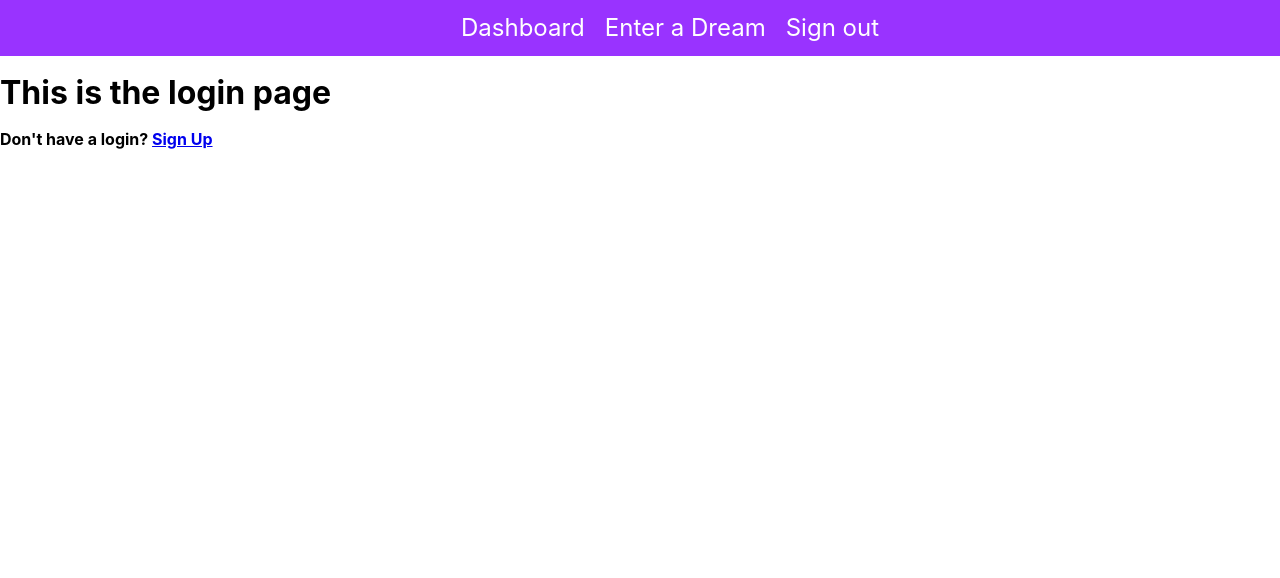
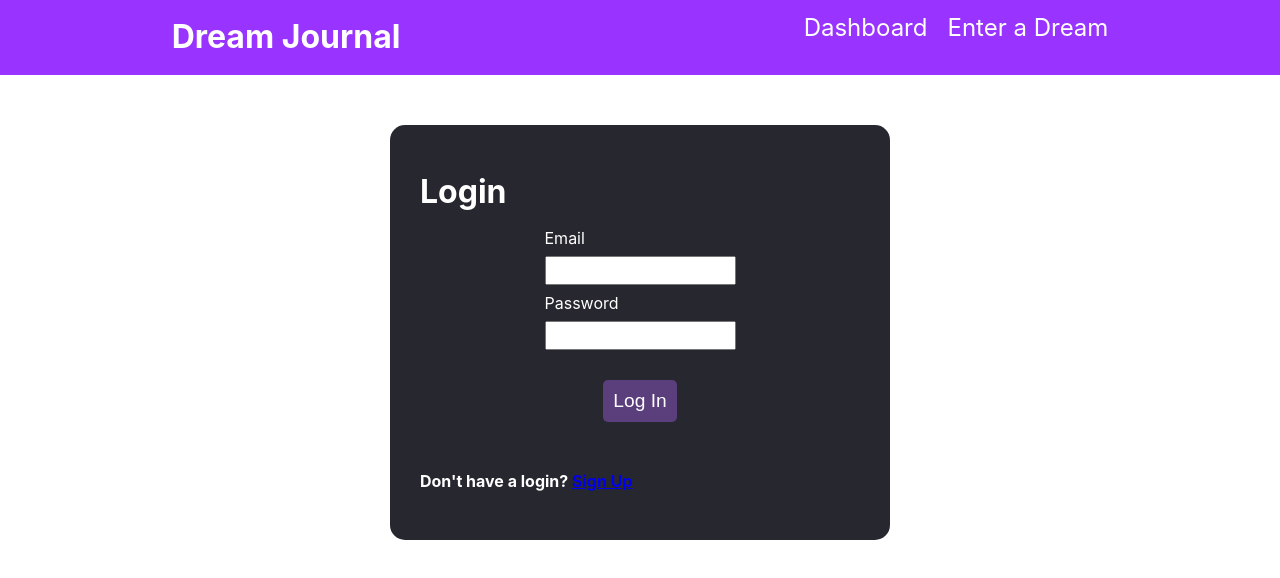
Before and after one commit to AndChurchville/DreamJournal, a React (Create React App) app: page /Login in a window 1280 px wide. Shown: the top 578 px of the page. Built offline with nearby package versions, Linux system fonts and the light colour scheme; no server answers.

Commit message:
working on CSS/overall design

```diff
--- a/src/App.css
+++ b/src/App.css
@@ -1,4 +1,4 @@
-html{
+*, html{
   box-sizing: border-box;
 }
 
@@ -49,19 +49,3 @@ button{
   background-color: #5b3e7c;
   font-size: 1.2rem;
 }
-
-.dream-summary{
-  padding: 10px;
-  font-size: 1.5rem;
-  line-height: 35px;
-  margin: 0;
-
-}
-.dream-summary h5{
-  margin: 0;
-  font-weight: bold;
-  font-size: 2rem;
-}
-.dream-summary p{
-  margin: 10px;
-}
--- a/src/Auth.js
+++ b/src/Auth.js
@@ -1,4 +1,3 @@
-import { app } from 'firebase';
 import React, {useEffect, useState} from 'react';
 import firebase from './firebase';
 
@@ -6,10 +5,18 @@ export const AuthContext = React.createContext();
 
 export const AuthProvider = ({ children }) => {
     const [currentUser, setCurrentUser] = useState(null);
+    const [awaiting, setAwating] = useState(true);
 
     useEffect(() => {
-        firebase.auth().onAuthStateChanged(setCurrentUser);
+        firebase.auth().onAuthStateChanged((user) => {
+          setCurrentUser(user);
+          setAwating(false);
+        });
     }, []);
+
+    if(awaiting){
+      return <><p>Loading...</p></>
+    }
 
     return (
       <AuthContext.Provider
--- a/src/PrivateRoute.js
+++ b/src/PrivateRoute.js
@@ -7,6 +7,7 @@ import {AuthContext} from './Auth';
 export default function PrivateRoute({component: RouteComponent, ...rest }) {
     const {currentUser} = useContext(AuthContext);
     return (
+        <>
         <Route
         {...rest}
         render={routeProps => !!currentUser ? (
@@ -15,6 +16,6 @@ export default function PrivateRoute({component: RouteComponent, ...rest }) {
             <Redirect to={'/Login'} />
         )}
          />
-
+</>
     );
 };
--- a/src/components/Dashboard.js
+++ b/src/components/Dashboard.js
@@ -1,5 +1,6 @@
 import React, {useState, useEffect} from 'react';
 import firebase from '../firebase';
+import styled from 'styled-components';
 
 
 //A list of all dream entries
@@ -28,16 +29,34 @@ export default function Dashboard() {
     return (
         <>
         {dreams.map(dream => {
-          return(
-            <>
-             <h1>{dream.title}</h1>
-             <p>{dream.entry}</p>
-             <p> Feelings: {dream.feelings}</p>
-
-        </>
-          )
+          return (
+             <>
+            {/* <ListContainer> */}
+              <EntryCard>
+                <h1>{dream.title}</h1>
+                <p>{dream.entry}</p>
+                <p> <strong>Feelings: </strong> {dream.feelings}</p>
+              </EntryCard>
+              {/* </ListContainer> */}
+            </>
+          );
         })}
 
       </>
     );
       }
+
+// const ListContainer = styled.div`
+// display: flex;
+// flex-direction: row;
+// flex-wrap: wrap;
+// `;
+      const EntryCard = styled.div`
+      background-color: gray;
+      color: white;
+      border-radius: 15px;
+      text-align: center;
+      width: 300px;
+      margin: 20px auto;
+      padding: 10px;
+      `;
--- a/src/components/DreamEntry.js
+++ b/src/components/DreamEntry.js
@@ -12,8 +12,8 @@ export default function DreamEntry(props) {
   // useState to keep user input
   const [title, setTitle] = useState("");
   const [entry, setEntry] = useState("");
-  // submit set to false initally
-  const [isSubmitted, setIsSubmitted] = useState(false);
+  // // submit set to false initally
+  // const [isSubmitted, setIsSubmitted] = useState(false);
   //get the state for checked emotions
   const [checked, setIsChecked] = useState("no emotions");
 
@@ -52,11 +52,6 @@ export default function DreamEntry(props) {
     clearField();
     window.location.replace('/')
 
-
-    // console.log(`Title: ${title}, Dream: ${entry}, Emotions: ${checked}`);
-    // // set to true when user clicks submit button
-    // setIsSubmitted(true);
-
   };
 
 
@@ -94,10 +89,6 @@ export default function DreamEntry(props) {
           {/* </Link> */}
         </form>
 
-        <div className="dream-summary">
-          {/* if true display message else empty string */}
-          {isSubmitted ? message : null}
-        </div>
       </div>
     </>
   );
--- a/src/components/Home.js
+++ b/src/components/Home.js
@@ -7,18 +7,23 @@ export default function Home() {
   return (
     <>
       <HeroWrapper>
-        <HeroOverlay><h1>Dream Journal</h1></HeroOverlay>
+        <HeroOverlay>
+          <h1>Dream Journal</h1>
+        </HeroOverlay>
         <HeroImg src={starsky} />
       </HeroWrapper>
 
-    <Dashboard/>
-
-
-
-
+      <Container>
+        <Dashboard />
+      </Container>
     </>
   );
 }
+
+const Container = styled.div`
+display: grid;
+grid-template-columns: repeat(4, auto);
+`;
 
 const HeroWrapper = styled.div`
   position: relative;
@@ -45,5 +50,5 @@ position: relative;
   z-index: -1;
   margin: auto;
   object-fit: cover;
-  height: 30vh;
+  height: 20vh;
 `;
--- a/src/components/Login.js
+++ b/src/components/Login.js
@@ -1,13 +1,67 @@
-import React, {useState, useEffect} from 'react';
-import {Link} from 'react-router-dom';
+import React, { useCallback, useContext } from 'react'
+import { withRouter, Redirect, Link } from 'react-router-dom';
+import firebase from '../firebase';
+import { AuthContext } from '../Auth';
+import styled from "styled-components";
 
-export default function Login() {
+export default function Login({ history }) {
+  const handleLogin = useCallback(
+    async event => {
+      event.preventDefault();
+      const {email, password} = event.target.elements;
+      try {
+        await firebase.auth().signInWithEmailAndPassword(email.value, password.value);
+        history.push('/');
+      } catch (error) {
+        alert(error);
+      }
+    },
+    [history],
+  );
+  const { currentUser } = useContext(AuthContext);
+
+  if (currentUser) {
+    return <Redirect to='/' />;
+  }
+
   return (
-    <div>
-      <h1> This is the login page</h1>
+    <Container>
+      <h1>Login</h1>
+      <LoginForm onSubmit={handleLogin}>
+        <label>Email
+          <input name='email' type='email' />
+        </label>
+        <label>Password
+          <input name='password' type='password' />
+        </label>
+        <button type='submit'>Log In</button>
+      </LoginForm>
 
       <h4>Don't have a login? <Link to='/SignUp'>
         <span>Sign Up</span></Link></h4>
-    </div>
+    </Container>
   )
 }
+
+const Container = styled.div`
+display: flex;
+flex-direction: column;
+margin: 50px auto;
+width: 500px;
+padding: 30px;
+background-color: #272730;
+color: white;
+border-radius: 15px;
+`;
+
+const LoginForm = styled.form`
+  margin: auto;
+
+  input {
+    display: block;
+    padding: 5px;
+    margin: 10px 0;
+
+
+  }
+`;
--- a/src/components/Navbar.js
+++ b/src/components/Navbar.js
@@ -6,6 +6,7 @@ import styled from "styled-components";
 export default function Navbar() {
   return (
     <NavWrapper>
+      <Wordmark>Dream Journal</Wordmark>
       <Nav>
         <li>
           <Link to="/">Dashboard</Link>
@@ -13,9 +14,9 @@ export default function Navbar() {
         <li>
           <Link to="/dreamentry">Enter a Dream</Link>
         </li>
-        <li>
+        {/* <li>
           <Link to='/login' onClick={() => firebase.auth().signOut()}>Sign out</Link>
-        </li>
+        </li> */}
       </Nav>
     </NavWrapper>
   );
@@ -25,6 +26,9 @@ const NavWrapper = styled.div`
 background-color: rgba(153, 51, 255);
   display: flex;
   justify-content: space-around;
+`;
+const Wordmark = styled.h1`
+color: white;
 `;
 const Nav = styled.ul`
 list-style: none;
--- a/src/components/SignUp.js
+++ b/src/components/SignUp.js
@@ -1,5 +1,5 @@
 import React, { useCallback } from 'react'
-import { withRouter } from 'react-router-dom';
+import { withRouter, Link } from 'react-router-dom';
 import firebase from '../firebase';
 
 export default function SignUp({history}) {
@@ -20,14 +20,17 @@ export default function SignUp({history}) {
             <form onSubmit={handleRegister}>
                 <label>
                     Email
-                    <input name='email' type='email' placeholder='Email' />
+                    <input name='email' type='email' />
                 </label>
                 <label>
                     Password
-                    <input name='password' type='password' placeholder='Password' />
+                    <input name='password' type='password' />
                 </label>
                 <button type='submit'>Sign Up</button>
             </form>
+
+            <h4>Already have a login? <Link to='/Login'>
+        <span>Log In</span></Link></h4>
         </div>
     )
 }
--- a/src/firebase.js
+++ b/src/firebase.js
@@ -14,7 +14,6 @@ const firebaseConfig = {
   measurementId: process.env.REACT_APP_MEASUREMENT_ID
 };
 
-console.log(firebaseConfig);
 
 firebase.initializeApp(firebaseConfig);
 
```
